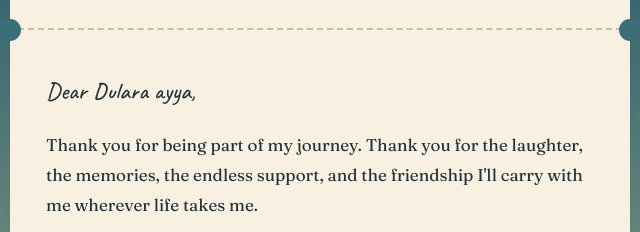
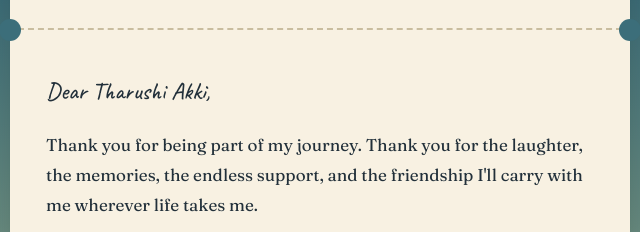
Before and after one commit to pixelsbynor-collab/Invitation-for-Tharushi-akka, a plain HTML site: page index.html in a window 1280 px wide. Shown: the part 375-607 px from the top of the page, 320-960 px from the left. Drawn offline with nearby package versions, Linux system fonts and the light colour scheme.

Commit message:
Update index.html

```diff
--- a/index.html
+++ b/index.html
@@ -272,7 +272,7 @@
   <div class="perf" role="presentation"></div>
 
   <section class="stub letter">
-    <p class="to">Dear Dulara ayya,</p>
+    <p class="to">Dear Tharushi Akki,</p>
     <p>Thank you for being part of my journey. Thank you for the laughter, the memories, the endless support,
         and the friendship I'll carry with me wherever life takes me.</p>
     <p>It would mean the world to have you with me for one last lunch before I leave.</p>
```
